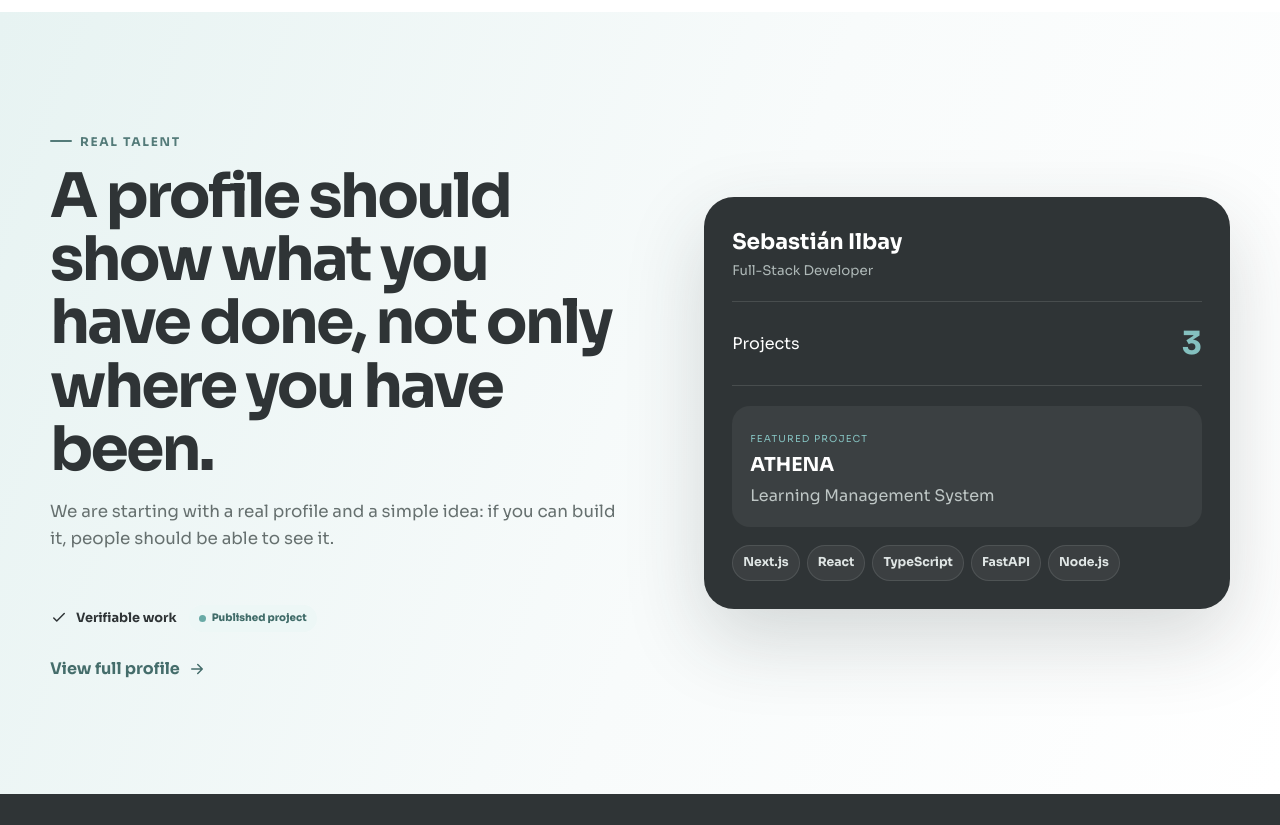
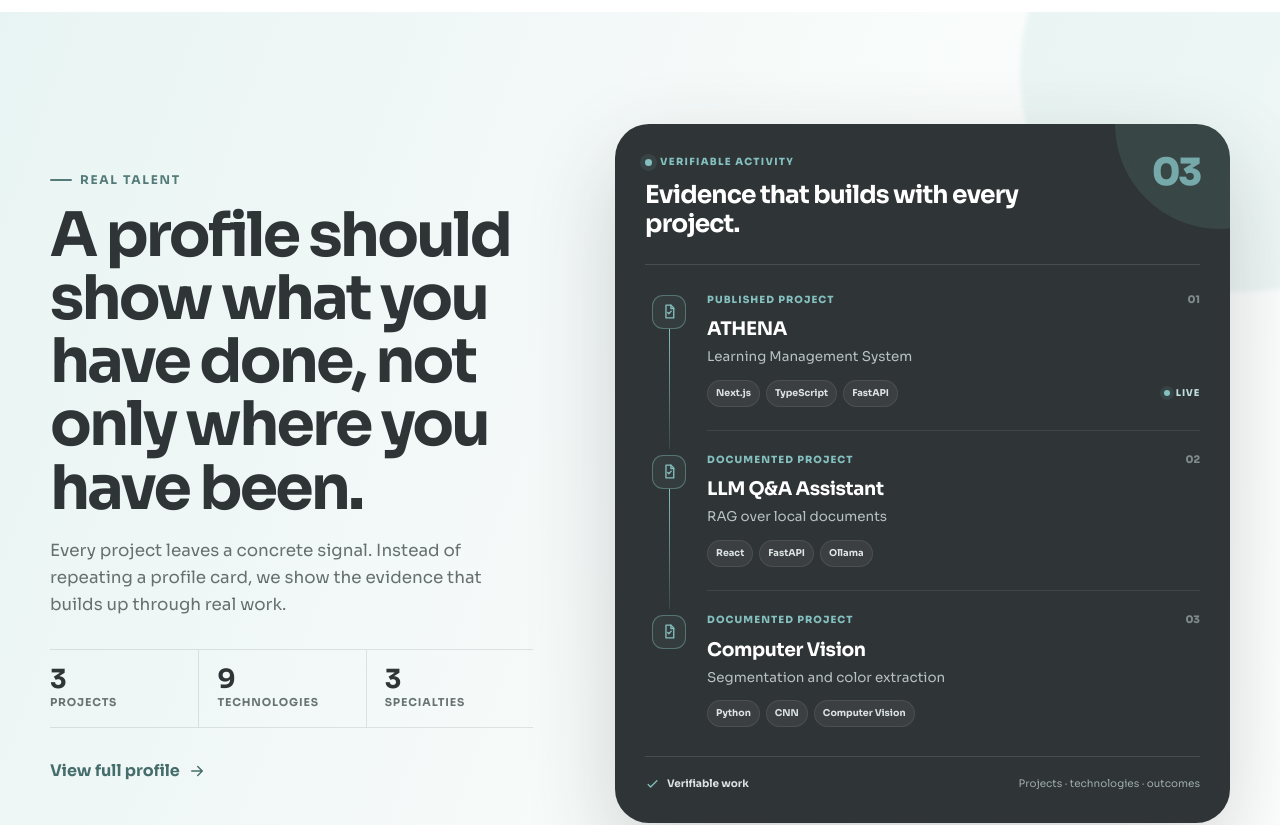
Before and after one commit to ATLASSdeveloper/techtojob, a Next.js app: page /en in a window 1280 px wide. Shown: the part 4920-5745 px from the top of the page. Built offline with nearby package versions, Linux system fonts and the light colour scheme; no server answers.

Commit message:
Mejora para Empresas

```diff
--- a/src/features/landing/LandingPage.tsx
+++ b/src/features/landing/LandingPage.tsx
@@ -119,16 +119,58 @@ export function LandingPage({ dictionary, featuredTalent, locale }: { dictionary
 
       <section className="showcase-section">
         <div className="container section-pad showcase-grid">
-          <div>
+          <div className="showcase-copy">
             <SectionHeading eyebrow={dictionary.profileShowcase.eyebrow} title={dictionary.profileShowcase.title} description={dictionary.profileShowcase.description} />
-            <div className="proof-row"><span><CheckIcon />{dictionary.profileShowcase.verifiedWork}</span><span className="live-pill"><span/> {dictionary.profileShowcase.liveProject}</span></div>
+            <div className="showcase-signals" aria-label={dictionary.profileShowcase.signalsLabel}>
+              <span><strong>{featuredTalent.projects.length}</strong>{dictionary.profileShowcase.projectsSignal}</span>
+              <span><strong>{featuredTalent.technologies.length}</strong>{dictionary.profileShowcase.technologiesSignal}</span>
+              <span><strong>{featuredTalent.specialties.length}</strong>{dictionary.profileShowcase.specialtiesSignal}</span>
+            </div>
             <Link className="text-link" href={localizedPath(locale, `/talent/${featuredTalent.slug}`)}>{dictionary.profileShowcase.viewProfile}<ArrowRightIcon /></Link>
           </div>
-          <div className="profile-proof-card">
-            <div className="profile-proof-card__header"><strong>{featuredTalent.name}</strong><small>{featuredTalent.role}</small></div>
-            <div className="profile-proof-card__meter"><span>{dictionary.talentProfile.projects}</span><strong>{featuredTalent.projects.length}</strong></div>
-            <div className="profile-proof-card__project"><small>{dictionary.common.featuredProject.toUpperCase()}</small><strong>{featuredProject.name}</strong><p>{featuredProject.tagline}</p></div>
-            <div className="chip-list">{featuredTalent.technologies.slice(0,5).map((item) => <span key={item}>{item}</span>)}</div>
+
+          <div className="evidence-panel">
+            <div className="evidence-panel__header">
+              <div>
+                <span className="evidence-panel__eyebrow"><span />{dictionary.profileShowcase.activityEyebrow}</span>
+                <h3>{dictionary.profileShowcase.activityTitle}</h3>
+              </div>
+              <span className="evidence-panel__count">{featuredTalent.projects.length.toString().padStart(2, "0")}</span>
+            </div>
+
+            <div className="evidence-timeline">
+              {featuredTalent.projects.map((project, index) => {
+                const isFeatured = project.id === featuredProject.id;
+                const evidenceLabel = isFeatured
+                  ? dictionary.profileShowcase.featuredEvidence
+                  : dictionary.profileShowcase.projectEvidence;
+
+                return (
+                  <article className="evidence-item" key={project.id}>
+                    <div className="evidence-item__rail" aria-hidden="true">
+                      <span className="evidence-item__node"><ProofIcon /></span>
+                    </div>
+                    <div className="evidence-item__content">
+                      <div className="evidence-item__meta">
+                        <span>{evidenceLabel}</span>
+                        <small>{String(index + 1).padStart(2, "0")}</small>
+                      </div>
+                      <h4>{project.name}</h4>
+                      <p>{project.tagline}</p>
+                      <div className="evidence-item__footer">
+                        <div className="evidence-techs">{project.technologies.slice(0, 3).map((technology) => <span key={technology}>{technology}</span>)}</div>
+                        {project.liveUrl ? <span className="evidence-live"><span />{dictionary.profileShowcase.liveEvidence}</span> : null}
+                      </div>
+                    </div>
+                  </article>
+                );
+              })}
+            </div>
+
+            <div className="evidence-panel__footer">
+              <span><CheckIcon />{dictionary.profileShowcase.verifiedWork}</span>
+              <span>{dictionary.profileShowcase.evidenceFooter}</span>
+            </div>
           </div>
         </div>
       </section>
--- a/src/i18n/dictionaries/en.ts
+++ b/src/i18n/dictionaries/en.ts
@@ -107,10 +107,19 @@ export const en = {
   profileShowcase: {
     eyebrow: "Real talent",
     title: "A profile should show what you have done, not only where you have been.",
-    description: "We are starting with a real profile and a simple idea: if you can build it, people should be able to see it.",
+    description: "Every project leaves a concrete signal. Instead of repeating a profile card, we show the evidence that builds up through real work.",
     viewProfile: "View full profile",
-    liveProject: "Published project",
-    verifiedWork: "Verifiable work"
+    verifiedWork: "Verifiable work",
+    signalsLabel: "Profile signals",
+    projectsSignal: "projects",
+    technologiesSignal: "technologies",
+    specialtiesSignal: "specialties",
+    activityEyebrow: "Verifiable activity",
+    activityTitle: "Evidence that builds with every project.",
+    featuredEvidence: "Published project",
+    projectEvidence: "Documented project",
+    liveEvidence: "Live",
+    evidenceFooter: "Projects · technologies · outcomes"
   },
   community: {
     eyebrow: "Community",
--- a/src/i18n/dictionaries/es.ts
+++ b/src/i18n/dictionaries/es.ts
@@ -107,10 +107,19 @@ export const es = {
   profileShowcase: {
     eyebrow: "Talento real",
     title: "El perfil debería contar lo que has hecho, no solo dónde has estado.",
-    description: "Empezamos con un perfil real y una idea simple: si puedes construirlo, debería poder verse.",
+    description: "Cada proyecto deja una señal concreta. En lugar de repetir una ficha de perfil, mostramos la evidencia que se acumula con el trabajo real.",
     viewProfile: "Ver perfil completo",
-    liveProject: "Proyecto publicado",
-    verifiedWork: "Trabajo verificable"
+    verifiedWork: "Trabajo verificable",
+    signalsLabel: "Señales del perfil",
+    projectsSignal: "proyectos",
+    technologiesSignal: "tecnologías",
+    specialtiesSignal: "especialidades",
+    activityEyebrow: "Actividad verificable",
+    activityTitle: "Evidencia que se acumula con cada proyecto.",
+    featuredEvidence: "Proyecto publicado",
+    projectEvidence: "Proyecto documentado",
+    liveEvidence: "En producción",
+    evidenceFooter: "Proyectos · tecnologías · resultados"
   },
   community: {
     eyebrow: "Comunidad",
```
Also changed, not shown: src/app/globals.css.
